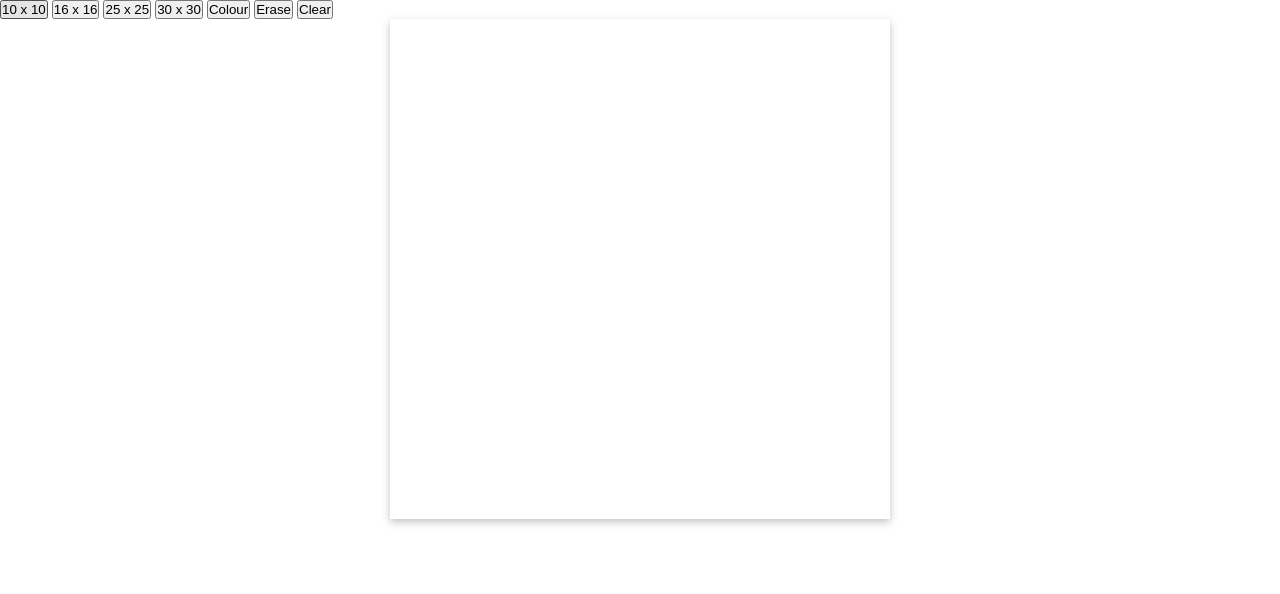
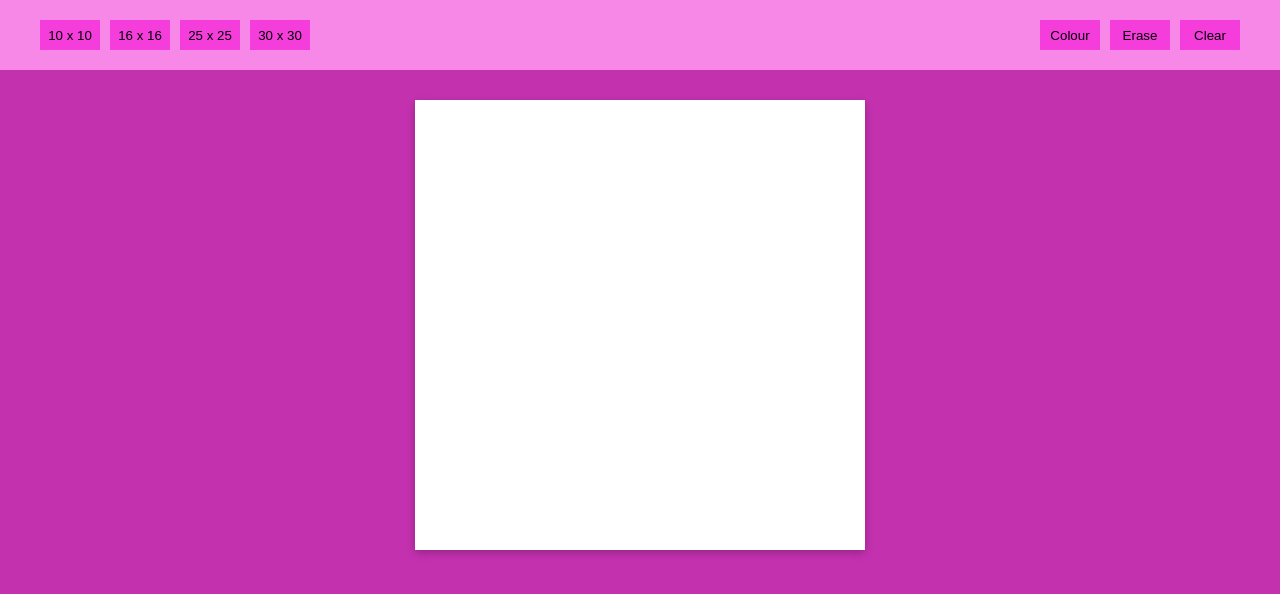
Before and after one commit to adi-pr/etch-a-sketch, a plain HTML site: page index.html in a window 1280 px wide. Drawn offline with Linux system fonts and the light colour scheme.

Commit message:
Improved CSS

```diff
--- a/index.html
+++ b/index.html
@@ -12,15 +12,17 @@
 
 <body>
     <nav>
-        <div class="buttons">
-            <button id="grid-size-btn" class="buttons">10 x 10</button>
-            <button id="grid-size-btn16" class="buttons">16 x 16</button>
-            <button id="grid-size-btn25" class="buttons">25 x 25</button>
-            <button id="grid-size-btn30" class="buttons">30 x 30</button>
-            <button id="colour">Colour</button>
-            <button id="erase-btn">Erase</button>
-            <button id="clear-btn">Clear</button>
-        </div>
+        <section class="grid-sizes">
+            <button id="grid-size-btn" class="button">10 x 10</button>
+            <button id="grid-size-btn16" class="button">16 x 16</button>
+            <button id="grid-size-btn25" class="button">25 x 25</button>
+            <button id="grid-size-btn30" class="button">30 x 30</button>
+        </section>
+        <section class="modes">
+            <button id="colour" class="button">Colour</button>
+            <button id="erase-btn" class="button">Erase</button>
+            <button id="clear-btn" class="button">Clear</button>
+        </section>
     </nav>
     <div class="grid-container">
         <div id="grid"></div>
--- a/style.css
+++ b/style.css
@@ -3,16 +3,47 @@
     margin: 0;
 }
 
+body {
+    background-color: #C331AF;
+}
+
+nav {
+    padding: 20px;
+    display: flex;
+    justify-content: center;
+    background-color: #F788E8;
+}
+
+nav button {
+    height: 30px;
+    width: 60px;
+    padding: 5px;
+    background-color: #F53DDC;
+    border: none;
+}
+
+.grid-sizes {
+    display: flex;
+    padding-right: 730px;
+    gap: 10px;
+}
+
+.modes {
+    display: flex;
+    gap: 10px;
+}
+
 .grid-container {
+    margin-top: 30px;
     display: flex;
     justify-content: center;
 }
 
 #grid {
     display: grid;
-    width: 500px;
-    height: 500px;
-    background-color: var(--secondary-light);
+    width: 450px;
+    height: 450px;
+    background-color: #fff;
     box-shadow: rgba(0, 0, 0, 0.24) 0px 3px 8px;
 }
 
```
